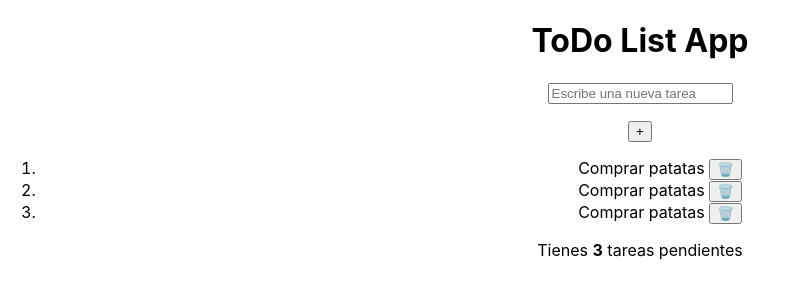
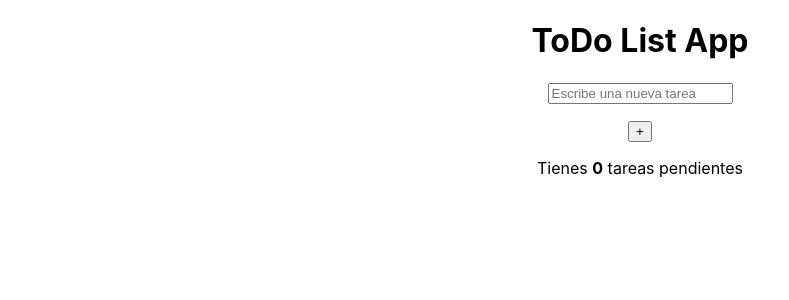
Before and after one commit to Denn853/M04UF2_2223, a React (Create React App) app in the folder todo-list/: page / in a window 1280 px wide. Shown: the top 300 px of the page, without its empty margins (0-789 px from the left). Built offline with nearby package versions, Linux system fonts and the light colour scheme.

Commit message:
Clase Viernes Pt 2 - OK

```diff
--- a/todo-list/src/App.js
+++ b/todo-list/src/App.js
@@ -1,22 +1,45 @@
+import React from 'react';
+
 import Title from './Title';
 import TaskForm from './TaskForm';
 import TaskList from './TaskList';
 
 import './App.css';
 
-function App() {
-  return (
-	<main className="App">
+class App extends React.Component {
 
-		<Title text="ToDo List App"/>
+	constructor (props) {
+		super(props);
 
-		<TaskForm/>
-		<TaskList/>
+		this.state = {
+			tasklist: []
+		};
+	}
 
-		<p>Tienes <strong>3</strong> tareas pendientes</p>
+	addTask = (task) => {
+		console.log(task);
 
-	</main>
-  );
+		this.state.tasklist.unshift(task);
+
+		this.setState({
+			tasklist: this.state.tasklist
+		});
+	}
+
+	render(){
+		return (
+			<main className="App">
+
+				<Title text="ToDo List App"/>
+
+				<TaskForm onAddTask={this.addTask}/>
+				<TaskList list={this.state.tasklist}/>
+
+				<p>Tienes <strong>{this.state.tasklist.length}</strong> tareas pendientes</p>
+
+			</main>
+		);
+	}
 }
 
 export default App;
--- a/todo-list/src/TaskForm.js
+++ b/todo-list/src/TaskForm.js
@@ -1,12 +1,41 @@
 import React from 'react';
 
 class TaskForm extends React.Component{
+	constructor(props){
+		super(props);
+		this.state = {
+			task: ""
+		};
+	}
 
 	render() {
 		return (
 			<form>
-         	<p><input type="text" name="task" placeholder="Escribe una nueva tarea" /></p>
-         	<p><button type="button" name="add-task">+</button></p>
+         	<p><input type="text" value={this.state.task} onChange={event => {
+
+					console.log(event.target.value);
+
+					this.setState({
+						task:event.target.value
+					});
+
+				}} placeholder="Escribe una nueva tarea" /></p>
+
+         	<p><button type="button" name="add-task" onClick={() => {
+
+					if (this.state.task.trim() == "") {
+						this.setState({
+							task: ""
+						});
+					return;
+					}
+
+					this.props.onAddTask(this.state.task);
+
+					this.setState({
+						task: ""
+					});
+				}}>+</button></p>
    	   </form>
 		);
 	}
--- a/todo-list/src/TaskItem.js
+++ b/todo-list/src/TaskItem.js
@@ -4,7 +4,7 @@ class TaskItem extends React.Component{
 
 	render() {
 		return (
-			<li>Comprar patatas <button type="button">🗑️</button></li>
+			<li>{this.props.text} <button type="button">🗑️</button></li>
 		);
 	}
 }
--- a/todo-list/src/TaskList.js
+++ b/todo-list/src/TaskList.js
@@ -4,12 +4,24 @@ import TaskItem from './TaskItem';
 
 class TaskList extends React.Component{
 
+	constructor(props){
+		super(props);
+
+		this.state = {
+			items: this.props.list
+		};
+	}
+
 	render() {
+		console.log("render");
+		const tasks = this.state.items.map(task => {
+			return (
+				<TaskItem text={task}/>
+			);
+		});
 		return (
 			<ol>
-				<TaskItem/>
-				<TaskItem/>
-				<TaskItem/>
+				{tasks}
 			</ol>
 		);
 	}
```
Also changed, not shown: 2 other files (tests, documents, lock files or other folders).
